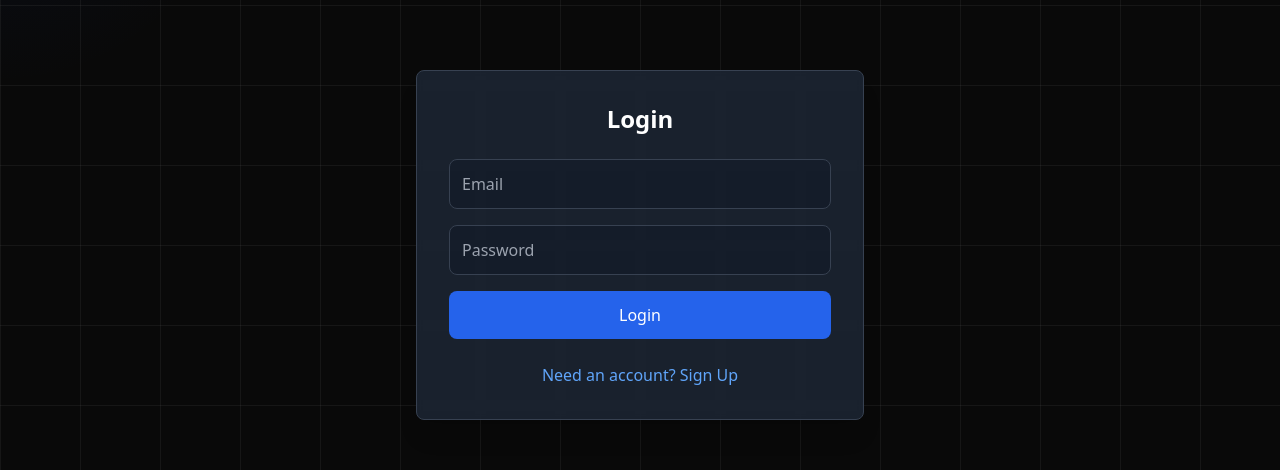
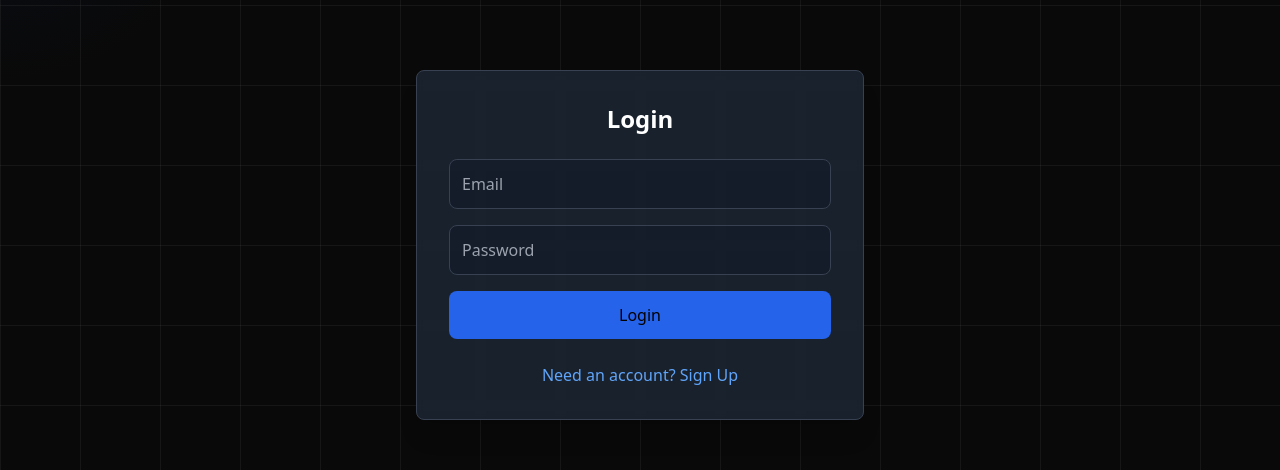
Before and after one commit to Sushant0753/MarketMate, a React (Vite) app in the folder frontend/: page /login in a window 1280 px wide. Shown: the part 219-689 px from the top of the page. Built offline with nearby package versions, Linux system fonts and the light colour scheme.

Commit message:
Fix/login-page-ui

```diff
--- a/frontend/src/Components/Pages/LoginPage.jsx
+++ b/frontend/src/Components/Pages/LoginPage.jsx
@@ -50,8 +50,8 @@ const LoginPage = () => {
   return (
     <AnimatedGridBG>
       <div className="flex items-center justify-center min-h-screen p-4">
-        <div className="bg-gray-800/80 text-white backdrop-blur-sm p-6 md:p-8 rounded-lg shadow-xl w-full max-w-md border border-gray-700">
-          <h2 className="text-2xl font-bold mb-6 text-center">
+        <div className="bg-gray-800/80  backdrop-blur-sm p-6 md:p-8 rounded-lg shadow-xl w-full max-w-md border border-gray-700">
+          <h2 className="text-2xl text-white font-bold mb-6 text-center">
             {isLogin ? 'Login' : 'Sign Up'}
           </h2>
 
```
